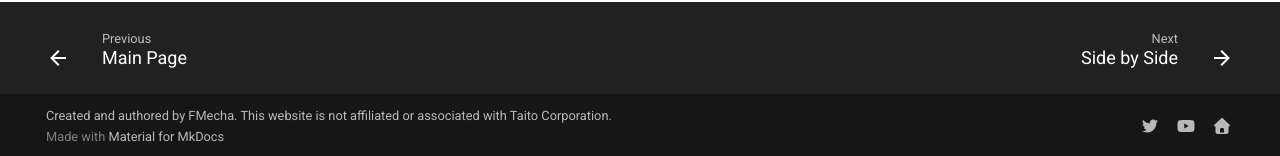
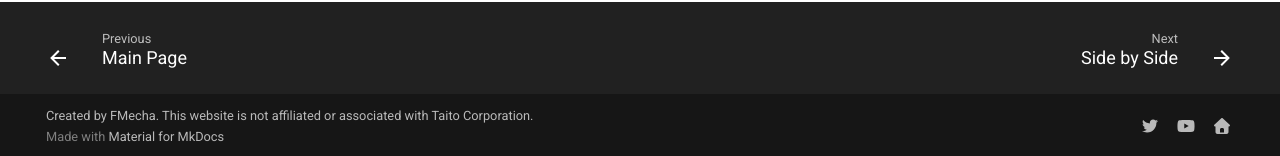
Before and after one commit to FMecha/battlegear, an MkDocs documentation site: the page built from docs/sidebs/index.md, in a window 1280 px wide. Shown: the part 741-897 px from the top of the page. Built offline with MkDocs 1.6.1 and Material for MkDocs 9.7.7, drawn with Linux system fonts in a browser that asks for light colours; comment, search, counter and statistics services are not loaded.

Commit message:
copyright redo

```diff
--- a/mkdocs.yml
+++ b/mkdocs.yml
@@ -5,7 +5,7 @@ site_url: https://fmecha.github.io/battlegear
 repo_url: https://github.com/FMecha/battlegear
 repo_name: fmecha/battlegear
 
-copyright: Created and authored by FMecha. This website is not affiliated or associated with Taito Corporation.
+copyright: Created by FMecha. This website is not affiliated or associated with Taito Corporation.
 
 theme:
   name: material
```
